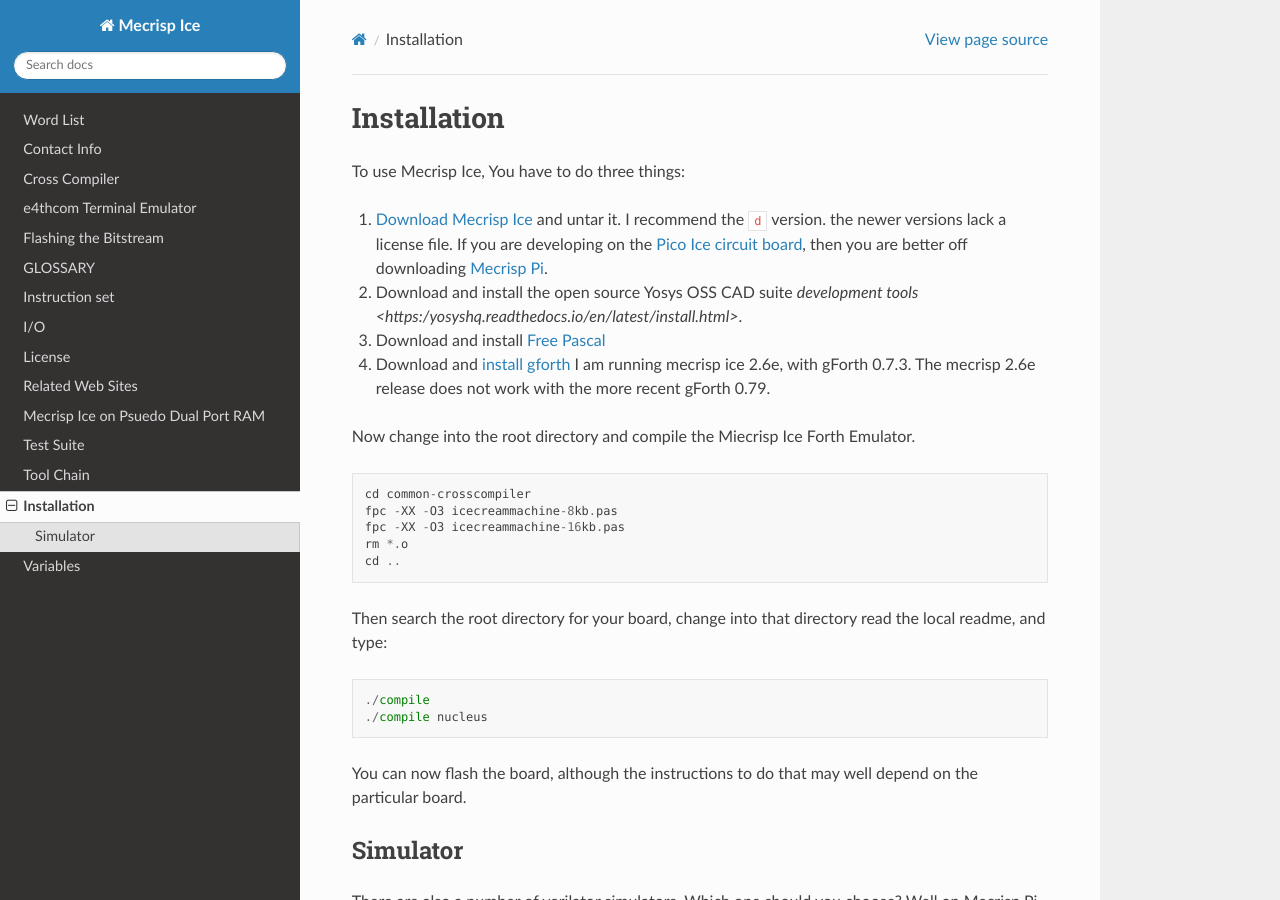
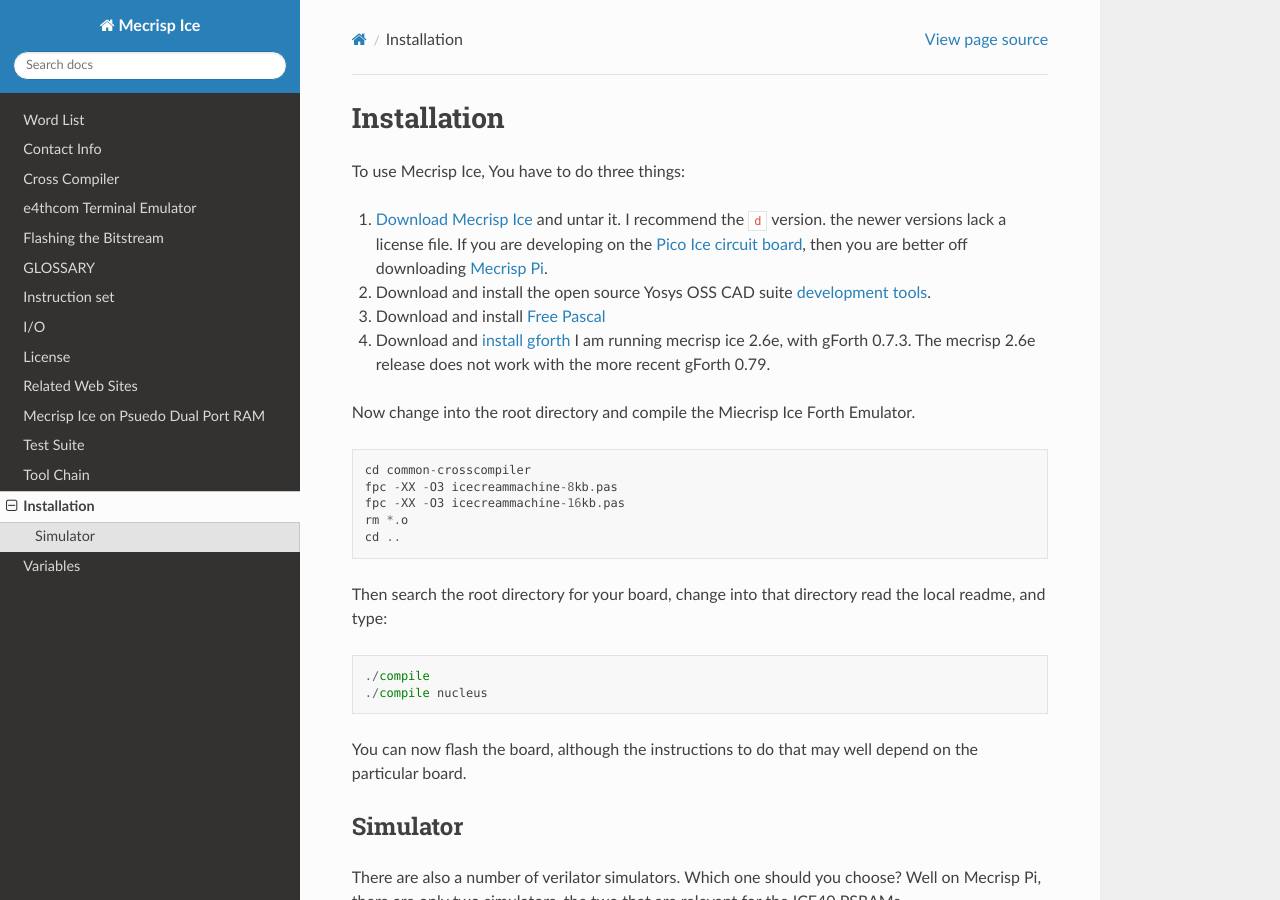
Before and after one commit to PythonLinks/Mecrisp-Ice, a Sphinx documentation site: the page built from docs/source/usage.rst, in a window 1280 px wide and 900 px high. Built offline with Sphinx 7.4.7 and the Read the Docs theme 3.1.0, drawn with Linux system fonts in a browser that asks for light colours.

Commit message:
Update usage.rst

```diff
--- a/docs/source/usage.rst
+++ b/docs/source/usage.rst
@@ -7,7 +7,7 @@
    downloading `Mecrisp Pi <https://github.com//mecrisp-pi/tree/main>`_.
 
 #. Download and install the open source Yosys OSS CAD suite `development tools
-   <https:/yosyshq.readthedocs.io/en/latest/install.html>`.
+   <https:/yosyshq.readthedocs.io/en/latest/install.html>`_.
 
 #. Download and install `Free Pascal <https://www.freepascal.org/download.html>`_
 
```
